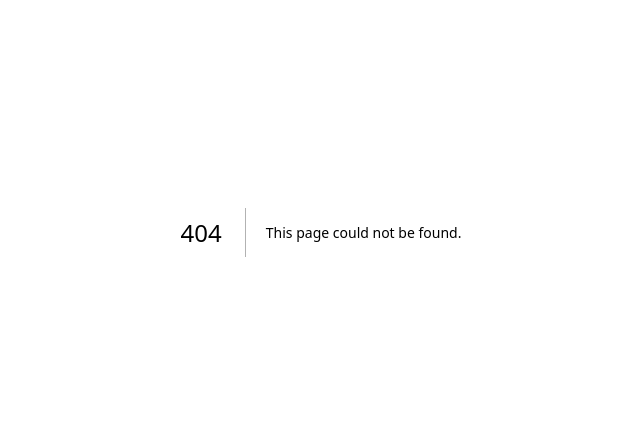
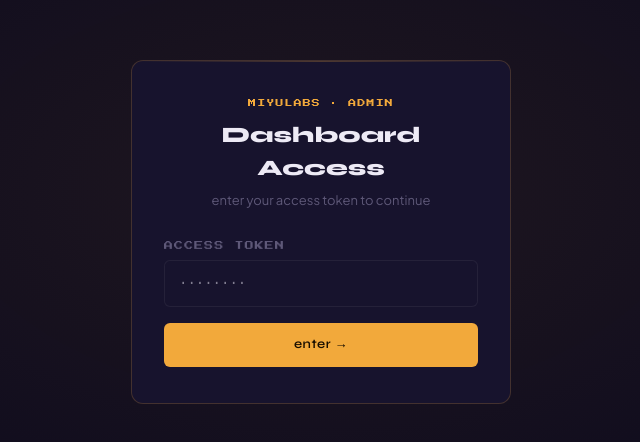
Before and after one commit to MiyuLabs/waitlist, a Next.js app: page /admin/login in a window 1280 px wide. Before the commit this address had no page. Shown: the part 168-610 px from the top of the page, without its empty margins (319-959 px from the left). Built offline with nearby package versions, Linux system fonts and the light colour scheme.

Commit message:
feat: create login flow

```diff
--- /dev/null
+++ b/app/admin/login/page.tsx
@@ -0,0 +1,97 @@
+import type { Metadata } from 'next'
+import LoginForm         from '@/components/admin/LoginForm'
+
+export const metadata: Metadata = {
+  title:  'Admin — MiyuLabs',
+  robots: { index: false, follow: false },
+}
+
+export default function AdminLoginPage() {
+  return (
+    <main
+      style={{
+        minHeight:      '100vh',
+        display:        'flex',
+        alignItems:     'center',
+        justifyContent: 'center',
+        background:     'var(--midnight)',
+        padding:        '24px',
+      }}
+    >
+      {/* Ambient glow */}
+      <div
+        aria-hidden
+        style={{
+          position:      'fixed',
+          inset:         0,
+          background:    'radial-gradient(ellipse 55% 50% at 50% 45%, rgba(242,169,59,0.07), transparent)',
+          pointerEvents: 'none',
+        }}
+      />
+
+      <div
+        style={{
+          position:     'relative',
+          width:        '100%',
+          maxWidth:     '380px',
+          background:   'var(--dusk)',
+          border:       '1px solid var(--border-warm)',
+          borderRadius: '12px',
+          padding:      '36px 32px',
+          animation:    'rise 0.6s cubic-bezier(0.16,1,0.3,1) both',
+        }}
+      >
+        {/* Top inner highlight */}
+        <div
+          aria-hidden
+          style={{
+            position:     'absolute',
+            top: 0, left: 0, right: 0,
+            height:       '1px',
+            background:   'linear-gradient(90deg, transparent 0%, rgba(242,169,59,0.25) 50%, transparent 100%)',
+            borderRadius: '12px 12px 0 0',
+          }}
+        />
+
+        {/* Header */}
+        <div style={{ marginBottom: '28px', textAlign: 'center' }}>
+          <p
+            style={{
+              fontFamily:    'var(--font-pixel)',
+              fontSize:      '8px',
+              color:         'var(--amber)',
+              letterSpacing: '0.14em',
+              textTransform: 'uppercase',
+              marginBottom:  '10px',
+            }}
+          >
+            miyulabs · admin
+          </p>
+          <h1
+            style={{
+              fontFamily: 'var(--font-syne)',
+              fontWeight: 800,
+              fontSize:   '22px',
+              color:      'var(--text-1)',
+              margin:     0,
+            }}
+          >
+            Dashboard Access
+          </h1>
+          <p
+            style={{
+              fontFamily: 'var(--font-jakarta)',
+              fontSize:   '13px',
+              color:      'var(--text-3)',
+              marginTop:  '6px',
+            }}
+          >
+            enter your access token to continue
+          </p>
+        </div>
+
+        <LoginForm />
+      </div>
+    </main>
+  )
+}
--- /dev/null
+++ b/components/admin/LoginForm.tsx
@@ -0,0 +1,129 @@
+'use client'
+
+import { useState, useRef } from 'react'
+import { useRouter }        from 'next/navigation'
+
+export default function LoginForm() {
+  const router        = useRouter()
+  const inputRef      = useRef<HTMLInputElement>(null)
+  const [error, setError]     = useState<string | null>(null)
+  const [loading, setLoading] = useState(false)
+  const [shaking, setShaking] = useState(false)
+
+  async function handleSubmit(e: React.FormEvent<HTMLFormElement>) {
+    e.preventDefault()
+    setError(null)
+    setLoading(true)
+
+    const token = inputRef.current?.value.trim() ?? ''
+
+    try {
+      const res = await fetch('/api/admin/login', {
+        method:  'POST',
+        headers: { 'Content-Type': 'application/json' },
+        body:    JSON.stringify({ token }),
+      })
+
+      if (res.ok) {
+        router.replace('/admin')
+      } else {
+        const json = await res.json().catch(() => ({}))
+        setError((json as { error?: string }).error ?? 'invalid token.')
+        setShaking(true)
+        setTimeout(() => setShaking(false), 500)
+        if (inputRef.current) inputRef.current.value = ''
+      }
+    } catch {
+      setError('network error — try again.')
+    } finally {
+      setLoading(false)
+    }
+  }
+
+  return (
+    <form
+      id="admin-login-form"
+      onSubmit={handleSubmit}
+      style={{ display: 'flex', flexDirection: 'column', gap: '1rem', width: '100%' }}
+    >
+      <div style={{ display: 'flex', flexDirection: 'column', gap: '0.5rem' }}>
+        <label
+          htmlFor="admin-token-input"
+          style={{
+            fontFamily:    'var(--font-pixel)',
+            fontSize:      '9px',
+            letterSpacing: '0.12em',
+            color:         'var(--text-3)',
+            textTransform: 'uppercase',
+          }}
+        >
+          Access Token
+        </label>
+        <input
+          ref={inputRef}
+          id="admin-token-input"
+          type="password"
+          autoComplete="current-password"
+          spellCheck={false}
+          required
+          placeholder="········"
+          style={{
+            background:    'var(--dusk)',
+            border:        '1px solid var(--border)',
+            borderRadius:  '6px',
+            color:         'var(--text-1)',
+            fontFamily:    'monospace',
+            fontSize:      '14px',
+            padding:       '12px 14px',
+            outline:       'none',
+            width:         '100%',
+            transition:    'border-color 0.18s ease',
+            animation:     shaking ? 'shake 0.4s ease' : 'none',
+          }}
+          onFocus={e => { e.currentTarget.style.borderColor = 'var(--amber)' }}
+          onBlur={e  => { e.currentTarget.style.borderColor = 'var(--border)' }}
+        />
+      </div>
+
+      {error && (
+        <p
+          role="alert"
+          style={{
+            fontFamily: 'var(--font-jakarta)',
+            fontSize:   '12px',
+            color:      'var(--rose)',
+            margin:     0,
+          }}
+        >
+          {error}
+        </p>
+      )}
+
+      <button
+        id="admin-login-submit"
+        type="submit"
+        disabled={loading}
+        style={{
+          background:    loading ? 'var(--amber-dim)' : 'var(--amber)',
+          color:         'var(--text-ink)',
+          border:        'none',
+          borderRadius:  '6px',
+          fontFamily:    'var(--font-syne)',
+          fontWeight:    600,
+          fontSize:      '13px',
+          letterSpacing: '0.04em',
+          padding:       '12px',
+          cursor:        loading ? 'not-allowed' : 'pointer',
+          transition:    'background 0.15s ease, transform 0.1s ease',
+          width:         '100%',
+        }}
+        onMouseEnter={e => { if (!loading) e.currentTarget.style.background = 'var(--amber-soft)' }}
+        onMouseLeave={e => { if (!loading) e.currentTarget.style.background = 'var(--amber)' }}
+        onMouseDown={e  => { if (!loading) e.currentTarget.style.transform = 'scale(0.98)' }}
+        onMouseUp={e    => { e.currentTarget.style.transform = 'scale(1)' }}
+      >
+        {loading ? 'verifying…' : 'enter →'}
+      </button>
+    </form>
+  )
+}
--- /dev/null
+++ b/components/admin/LogoutButton.tsx
@@ -0,0 +1,45 @@
+'use client'
+
+import { useRouter } from 'next/navigation'
+import { useState }  from 'react'
+
+export default function LogoutButton() {
+  const router = useRouter()
+  const [loading, setLoading] = useState(false)
+
+  async function handleLogout() {
+    setLoading(true)
+    await fetch('/api/admin/logout', { method: 'POST' })
+    router.replace('/admin/login')
+  }
+
+  return (
+    <button
+      id="admin-logout-btn"
+      onClick={handleLogout}
+      disabled={loading}
+      style={{
+        background:    'transparent',
+        border:        '1px solid var(--border)',
+        borderRadius:  '6px',
+        color:         'var(--text-3)',
+        fontFamily:    'var(--font-jakarta)',
+        fontSize:      '12px',
+        padding:       '6px 14px',
+        cursor:        loading ? 'not-allowed' : 'pointer',
+        transition:    'border-color 0.15s ease, color 0.15s ease',
+        letterSpacing: '0.03em',
+      }}
+      onMouseEnter={e => {
+        e.currentTarget.style.borderColor = 'var(--rose)'
+        e.currentTarget.style.color       = 'var(--rose)'
+      }}
+      onMouseLeave={e => {
+        e.currentTarget.style.borderColor = 'var(--border)'
+        e.currentTarget.style.color       = 'var(--text-3)'
+      }}
+    >
+      {loading ? 'signing out…' : 'sign out'}
+    </button>
+  )
+}
```
Also changed, not shown: 1 other file (tests, documents, lock files or other folders).
